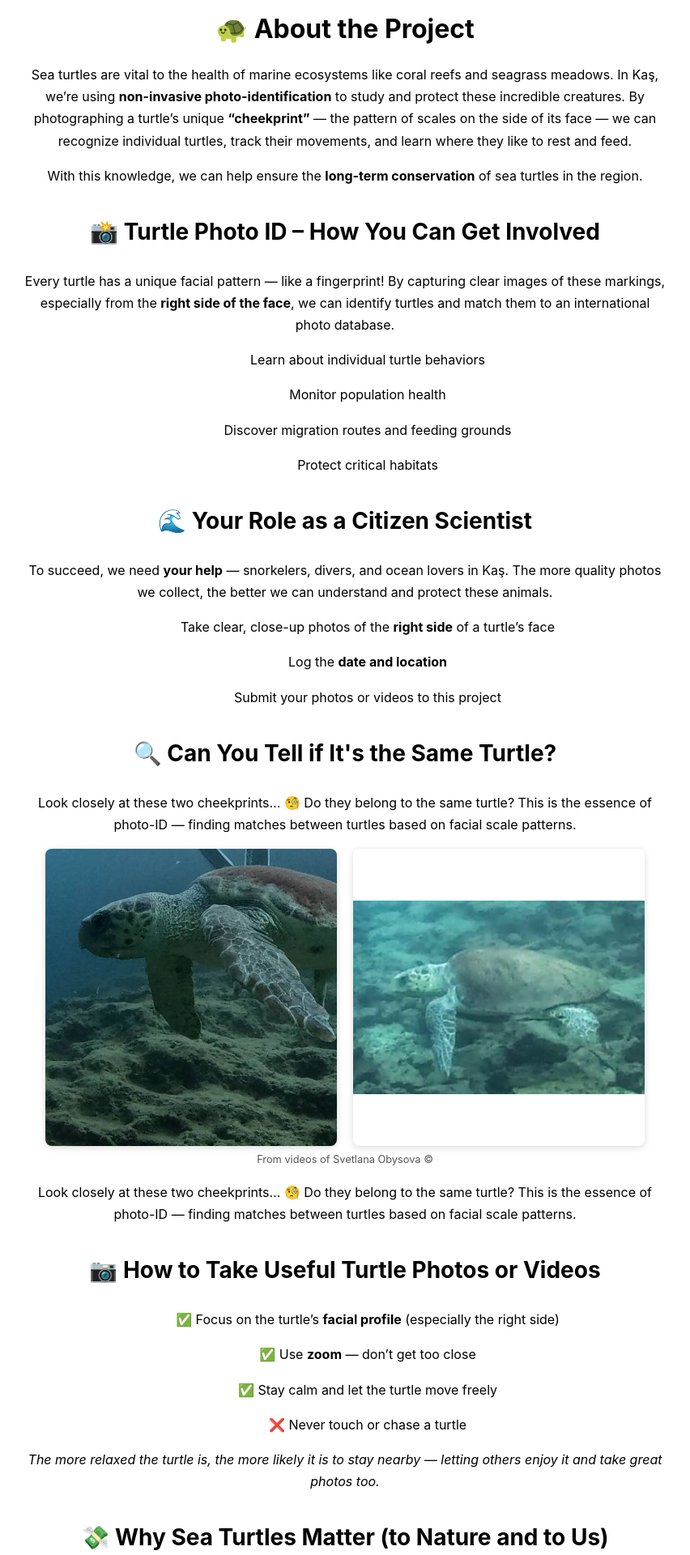
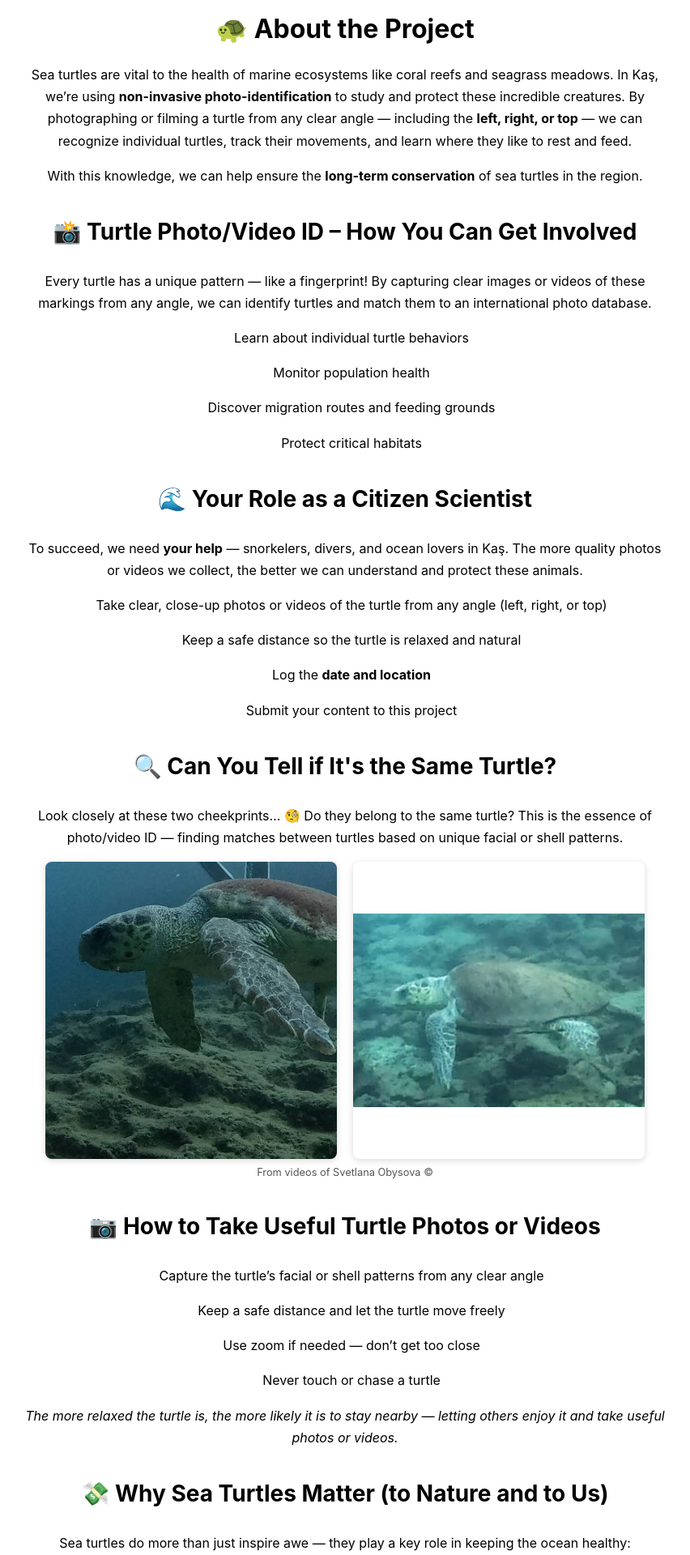
Before and after one commit to WhaleTechie/turtles-of-kas, a React (Create React App) app: page / in a window 1280 px wide. Shown: the part 240-2160 px from the top of the page at 81% size, without its empty margins (214-1066 px from the left). Built offline with nearby package versions, Linux system fonts and the light colour scheme.

Commit message:
updated turtle info

```diff
--- a/package.json
+++ b/package.json
@@ -9,11 +9,13 @@
     "@testing-library/jest-dom": "^6.6.3",
     "@testing-library/react": "^16.3.0",
     "@testing-library/user-event": "^13.5.0",
+    "i18next": "^25.3.5",
     "jspdf": "^3.0.1",
     "jspdf-autotable": "^5.0.2",
     "papaparse": "^5.5.3",
     "react": "^19.1.0",
     "react-dom": "^19.1.0",
+    "react-i18next": "^15.6.1",
     "react-router-dom": "^7.7.1",
     "react-scripts": "5.0.1",
     "tabletop": "^1.6.3",
--- a/src/TurtleInfo.js
+++ b/src/TurtleInfo.js
@@ -1,110 +1,121 @@
 import React from 'react';
+import { Trans } from 'react-i18next';
 import turtle1 from './assets/turtle1.jpg';
 import turtle2 from './assets/turtle2.jpg';
 
 function TurtleInfo() {
   return (
     <div style={{ maxWidth: '800px', margin: '0 auto', padding: '2rem', lineHeight: '1.7' }}>
-      <h2 style={{ fontSize: '2rem', marginBottom: '1rem' }}>🐢 About the Project </h2>
+
+      <h2 style={{ fontSize: '2rem', marginBottom: '1rem' }}>
+        <Trans>🐢 About the Project</Trans>
+      </h2>
       <p>
+        <Trans>
           Sea turtles are vital to the health of marine ecosystems like coral reefs and seagrass meadows.
           In Kaş, we’re using <strong>non-invasive photo-identification</strong> to study and protect these incredible creatures.
-        By photographing a turtle’s unique <strong>“cheekprint”</strong> — the pattern of scales on the side of its face —
+          By photographing or filming a turtle from any clear angle — including the <strong>left, right, or top</strong> —
           we can recognize individual turtles, track their movements, and learn where they like to rest and feed.
+        </Trans>
       </p>
       <p>
+        <Trans>
           With this knowledge, we can help ensure the <strong>long-term conservation</strong> of sea turtles in the region.
+        </Trans>
       </p>
 
-      <h2 style={{ fontSize: '1.75rem', marginTop: '2rem' }}>📸 Turtle Photo ID – How You Can Get Involved</h2>
+      <h2 style={{ fontSize: '1.75rem', marginTop: '2rem' }}>
+        <Trans>📸 Turtle Photo/Video ID – How You Can Get Involved</Trans>
+      </h2>
       <p>
-        Every turtle has a unique facial pattern — like a fingerprint! By capturing clear images of these markings,
-        especially from the <strong>right side of the face</strong>, we can identify turtles and match them to an
-        international photo database.
+        <Trans>
+          Every turtle has a unique pattern — like a fingerprint! By capturing clear images or videos of these markings from any angle,
+          we can identify turtles and match them to an international photo database.
+        </Trans>
       </p>
-      <ul style={{ marginLeft: '1rem' }}>
-        <p>Learn about individual turtle behaviors</p>
-        <p>Monitor population health</p>
-        <p>Discover migration routes and feeding grounds</p>
-        <p>Protect critical habitats</p>
-      </ul>
+      <div style={{ marginLeft: '1rem', marginTop: '0.5rem' }}>
+        <p><Trans>Learn about individual turtle behaviors</Trans></p>
+        <p><Trans>Monitor population health</Trans></p>
+        <p><Trans>Discover migration routes and feeding grounds</Trans></p>
+        <p><Trans>Protect critical habitats</Trans></p>
+      </div>
 
-      <h2 style={{ fontSize: '1.75rem', marginTop: '2rem' }}>🌊 Your Role as a Citizen Scientist</h2>
+      <h2 style={{ fontSize: '1.75rem', marginTop: '2rem' }}>
+        <Trans>🌊 Your Role as a Citizen Scientist</Trans>
+      </h2>
       <p>
+        <Trans>
           To succeed, we need <strong>your help</strong> — snorkelers, divers, and ocean lovers in Kaş.
-        The more quality photos we collect, the better we can understand and protect these animals.
+          The more quality photos or videos we collect, the better we can understand and protect these animals.
+        </Trans>
       </p>
-      <ul style={{ marginLeft: '1rem' }}>
-        <p>Take clear, close-up photos of the <strong>right side</strong> of a turtle’s face</p>
-        <p>Log the <strong>date and location</strong></p>
-        <p>Submit your photos or videos to this project</p>
-      </ul>
+      <div style={{ marginLeft: '1rem', marginTop: '0.5rem' }}>
+        <p><Trans>Take clear, close-up photos or videos of the turtle from any angle (left, right, or top)</Trans></p>
+        <p><Trans>Keep a safe distance so the turtle is relaxed and natural</Trans></p>
+        <p><Trans>Log the <strong>date and location</strong></Trans></p>
+        <p><Trans>Submit your content to this project</Trans></p>
+      </div>
 
-       <h2 style={{ fontSize: '1.75rem', marginTop: '2rem' }}>🔍 Can You Tell if It's the Same Turtle?</h2>
+      <h2 style={{ fontSize: '1.75rem', marginTop: '2rem' }}>
+        <Trans>🔍 Can You Tell if It's the Same Turtle?</Trans>
+      </h2>
       <p>
+        <Trans>
           Look closely at these two cheekprints… 🧐 Do they belong to the same turtle?
-        This is the essence of photo-ID — finding matches between turtles based on facial scale patterns.
+          This is the essence of photo/video ID — finding matches between turtles based on unique facial or shell patterns.
+        </Trans>
       </p>
 
-      {/* Image container */}
       <div style={{ display: 'flex', justifyContent: 'center', gap: '20px', marginTop: '1rem' }}>
         <img
           src={turtle1}
-    alt="Turtle cheekprint 1"
-    style={{
-      width: '45%',
-      height: 'auto',          // keep natural height
-      borderRadius: '8px',
-      boxShadow: '0 2px 8px rgba(0,0,0,0.15)',
-      objectFit: 'contain'    // keep aspect ratio inside the box
-    }}
+          alt={<Trans>Turtle cheekprint 1</Trans>}
+          style={{ width: '45%', height: 'auto', borderRadius: '8px', boxShadow: '0 2px 8px rgba(0,0,0,0.15)', objectFit: 'contain' }}
         />
         <img
           src={turtle2}
-    alt="Turtle cheekprint 2"
-    style={{
-      width: '45%',
-      height: 'auto',
-      borderRadius: '8px',
-      boxShadow: '0 2px 8px rgba(0,0,0,0.15)',
-      objectFit: 'contain'
-    }}
+          alt={<Trans>Turtle cheekprint 2</Trans>}
+          style={{ width: '45%', height: 'auto', borderRadius: '8px', boxShadow: '0 2px 8px rgba(0,0,0,0.15)', objectFit: 'contain' }}
         />
-
       </div>
       <p style={{ fontSize: '0.8rem', color: '#555', marginTop: '6px' }}>
-  From videos of Svetlana Obysova ©
+        <Trans>From videos of Svetlana Obysova ©</Trans>
       </p>
 
-      <p>
-        Look closely at these two cheekprints… 🧐 Do they belong to the same turtle?
-        This is the essence of photo-ID — finding matches between turtles based on facial scale patterns.
+      <h2 style={{ fontSize: '1.75rem', marginTop: '2rem' }}>
+        <Trans>📷 How to Take Useful Turtle Photos or Videos</Trans>
+      </h2>
+      <div style={{ marginLeft: '1rem', marginTop: '0.5rem' }}>
+        <p><Trans>Capture the turtle’s facial or shell patterns from any clear angle</Trans></p>
+        <p><Trans>Keep a safe distance and let the turtle move freely</Trans></p>
+        <p><Trans>Use zoom if needed — don’t get too close</Trans></p>
+        <p><Trans>Never touch or chase a turtle</Trans></p>
+      </div>
+      <p style={{ fontStyle: 'italic', marginTop: '1rem' }}>
+        <Trans>
+          The more relaxed the turtle is, the more likely it is to stay nearby —
+          letting others enjoy it and take useful photos or videos.
+        </Trans>
       </p>
 
-      <h2 style={{ fontSize: '1.75rem', marginTop: '2rem' }}>📷 How to Take Useful Turtle Photos or Videos</h2>
-      <ul style={{ marginLeft: '1rem' }}>
-        <p>✅ Focus on the turtle’s <strong>facial profile</strong> (especially the right side)</p>
-        <p>✅ Use <strong>zoom</strong> — don’t get too close</p>
-        <p>✅ Stay calm and let the turtle move freely</p>
-        <p>❌ Never touch or chase a turtle</p>
-      </ul>
-      <p style={{ fontStyle: 'italic', marginTop: '1rem' }}>
-        The more relaxed the turtle is, the more likely it is to stay nearby —
-        letting others enjoy it and take great photos too.
+      <h2 style={{ fontSize: '1.75rem', marginTop: '2rem' }}>
+        <Trans>💸 Why Sea Turtles Matter (to Nature and to Us)</Trans>
+      </h2>
+      <p>
+        <Trans>
+          Sea turtles do more than just inspire awe — they play a key role in keeping the ocean healthy:
+        </Trans>
       </p>
-
-      <h2 style={{ fontSize: '1.75rem', marginTop: '2rem' }}>💸 Why Sea Turtles Matter (to Nature and to Us)</h2>
+      <div style={{ marginLeft: '1rem', marginTop: '0.5rem' }}>
+        <p><Trans>They control jellyfish and sponge populations</Trans></p>
+        <p><Trans>They support coral reef growth and biodiversity</Trans></p>
+        <p><Trans>Their presence boosts <strong>eco-tourism and local fisheries</strong></Trans></p>
+      </div>
       <p>
-        Sea turtles do more than just inspire awe — they play a key role in keeping the ocean healthy:
-      </p>
-      <ul style={{ marginLeft: '1rem' }}>
-        <p>They control jellyfish and sponge populations</p>
-        <p>They support coral reef growth and biodiversity</p>
-        <p>Their presence boosts <strong>eco-tourism and local fisheries</strong></p>
-      </ul>
-      <p>
+        <Trans>
           In short: <strong>Protecting sea turtles helps protect Kaş’s marine beauty and economy</strong>.
           By working <strong>with</strong> sea turtles, we protect both <strong>nature and community livelihoods</strong>.
+        </Trans>
       </p>
     </div>
   );
```
Also changed, not shown: 1 other file (tests, documents, lock files or other folders). Lines whose indentation alone changed are shown as unchanged.
